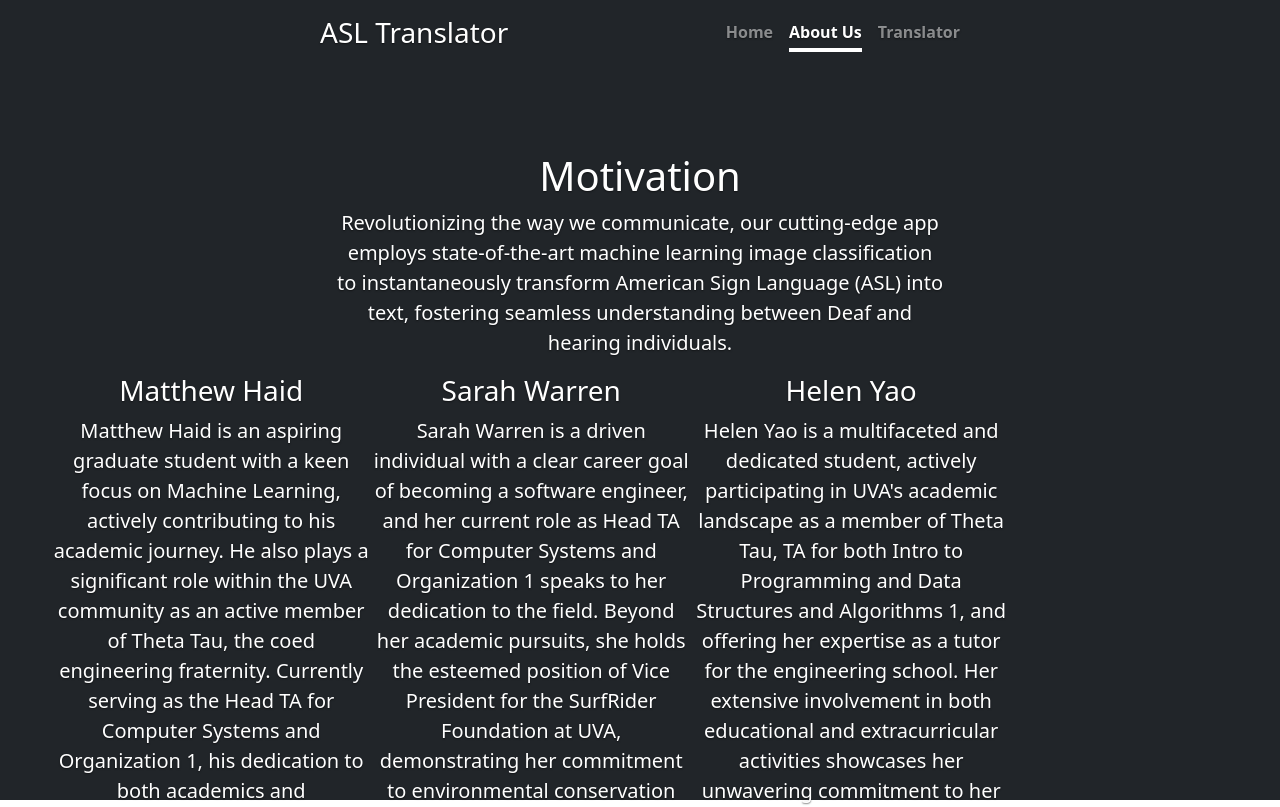
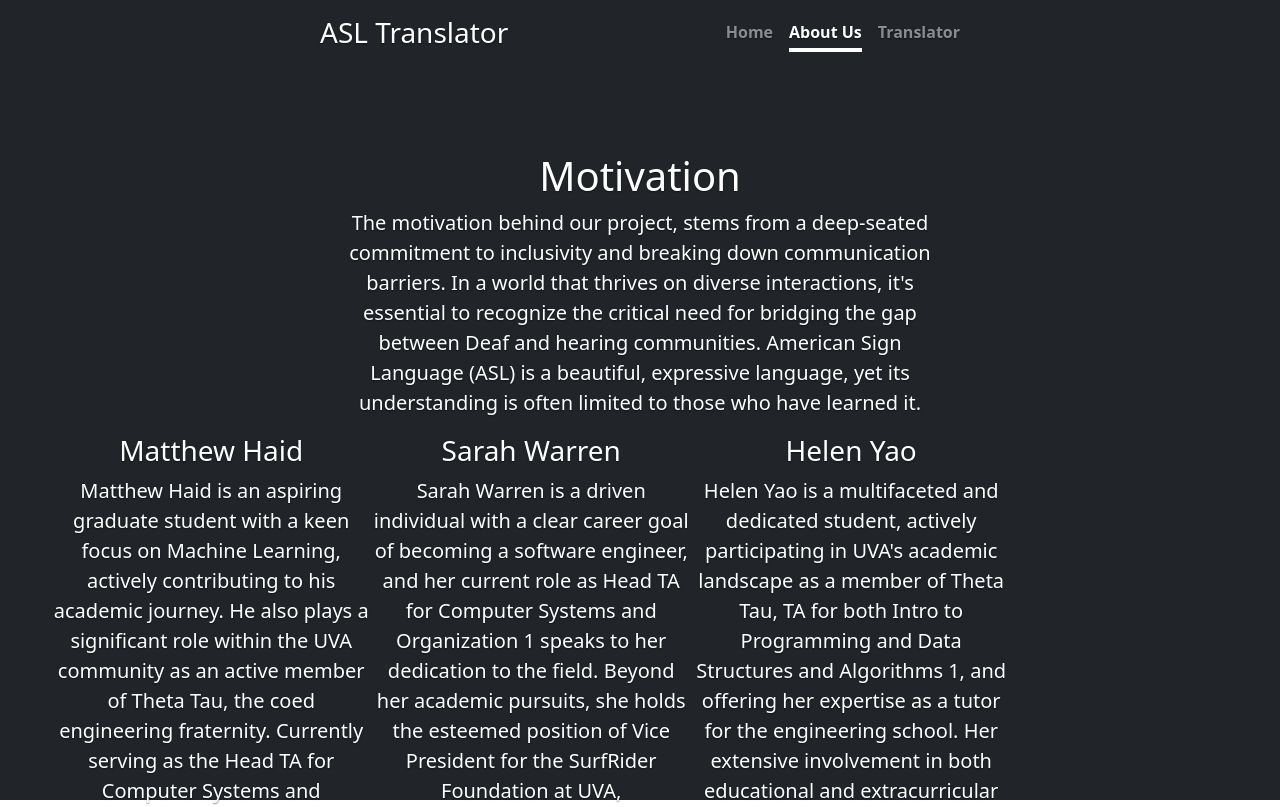
Before and after one commit to SurvivrrHayde/GHHackathon, a React (Create React App) app: page /aboutUs in a window 1280 px wide. Shown: the top 807 px of the page. Built offline with nearby package versions, Linux system fonts and the light colour scheme.

Commit message:
changed motivation statement

```diff
--- a/src/AboutUsPage.js
+++ b/src/AboutUsPage.js
@@ -9,7 +9,7 @@ function AboutUsPage() {
       style={{ height: "100vh" }}
     >
       <div className="cover-container d-flex w-100 h-100 p-3 mx-auto flex-column">
-        <header style={{marginBottom: "100px"}}>
+        <header style={{ marginBottom: "100px" }}>
           <div>
             <h3 className="float-md-start mb-0">ASL Translator</h3>
             <nav className="nav nav-masthead justify-content-center float-md-end">
@@ -30,18 +30,20 @@ function AboutUsPage() {
           </div>
         </header>
 
-        <main className="px-3" style={{textAlign: "center"}}>
+        <main className="px-3" style={{ textAlign: "center" }}>
           <h1>Motivation</h1>
           <p className="lead">
-            Revolutionizing the way we communicate, our cutting-edge app employs
-            state-of-the-art machine learning image classification to
-            instantaneously transform American Sign Language (ASL) into text,
-            fostering seamless understanding between Deaf and hearing
-            individuals.
+            The motivation behind our project,
+            stems from a deep-seated commitment to inclusivity and breaking down
+            communication barriers. In a world that thrives on diverse
+            interactions, it's essential to recognize the critical need for
+            bridging the gap between Deaf and hearing communities. American Sign
+            Language (ASL) is a beautiful, expressive language, yet its
+            understanding is often limited to those who have learned it.
           </p>
         </main>
-        <div style={{ display: "flex", width: "90vw", marginLeft: "-21vw"}}>
-          <div style={{width: "25vw"}}>
+        <div style={{ display: "flex", width: "90vw", marginLeft: "-21vw" }}>
+          <div style={{ width: "25vw" }}>
             <h3>Matthew Haid</h3>
             <p className="lead">
               Matthew Haid is an aspiring graduate student with a keen focus on
@@ -54,7 +56,7 @@ function AboutUsPage() {
               computer science and his leadership within it.
             </p>
           </div>
-          <div style={{width: "25vw"}}>
+          <div style={{ width: "25vw" }}>
             <h3>Sarah Warren</h3>
             <p className="lead">
               Sarah Warren is a driven individual with a clear career goal of
@@ -67,7 +69,7 @@ function AboutUsPage() {
             </p>
           </div>
 
-          <div style={{width: "25vw"}}>
+          <div style={{ width: "25vw" }}>
             <h3>Helen Yao</h3>
             <p className="lead">
               Helen Yao is a multifaceted and dedicated student, actively
```
